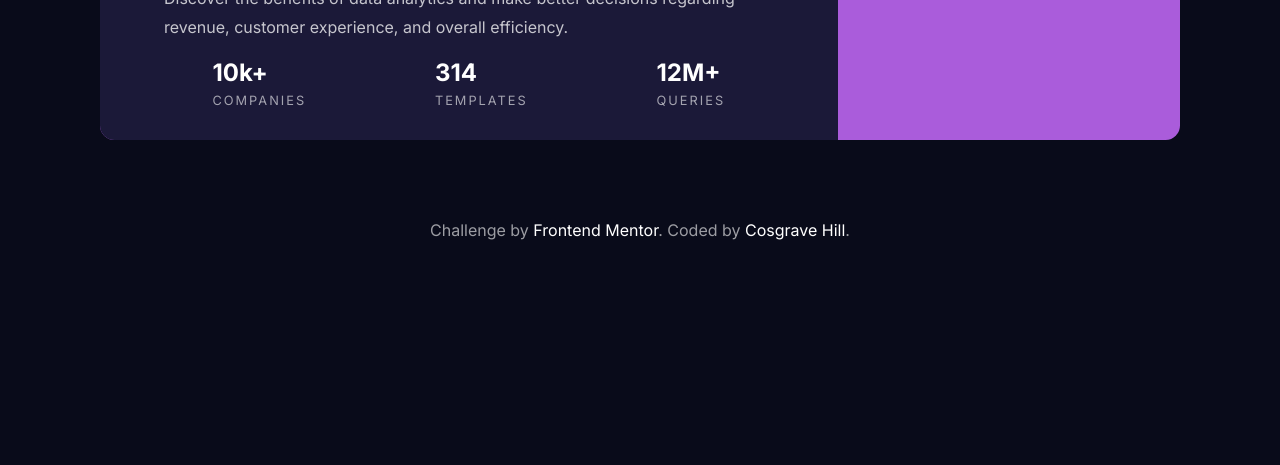
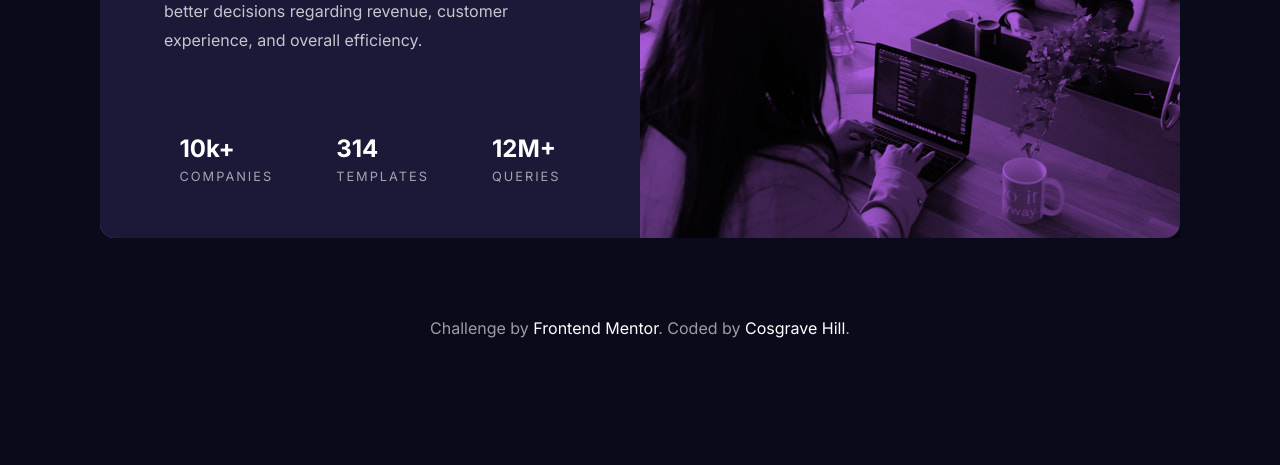
Before and after one commit to evanhill1989/Stats-Preview-Card-Component, a plain HTML site: page index.html in a window 1280 px wide. Shown: the part 335-800 px from the top of the page. Drawn offline with Linux system fonts and the light colour scheme.

Commit message:
Update index.html

```diff
--- a/index.html
+++ b/index.html
@@ -4,7 +4,7 @@
   <meta charset="UTF-8">
   <meta name="viewport" content="width=device-width, initial-scale=1.0"> <!-- displays site properly based on user's device -->
 
-  <link rel="icon" type="image/png" sizes="32x32" href="./images/favicon-32x32.png">
+  <link rel="icon" type="image/png" sizes="32x32" href="favicon-32x32.png">
   <link rel="stylesheet" href="style.css">
   <link href="https://fonts.googleapis.com/css2?family=Inter:wght@400;700&display=swap" rel="stylesheet">
     <link href="https://fonts.googleapis.com/css2?family=Lexend+Deca:wght@400&display=swap" rel="stylesheet">
@@ -42,7 +42,7 @@
 
 
 
-                            <img class="image" src="images/image-header-desktop.jpg">
+                            <img class="image" src="image-header-desktop.jpg" alt="Three women working at a long desk with each other">
 
 
             </div>
```
